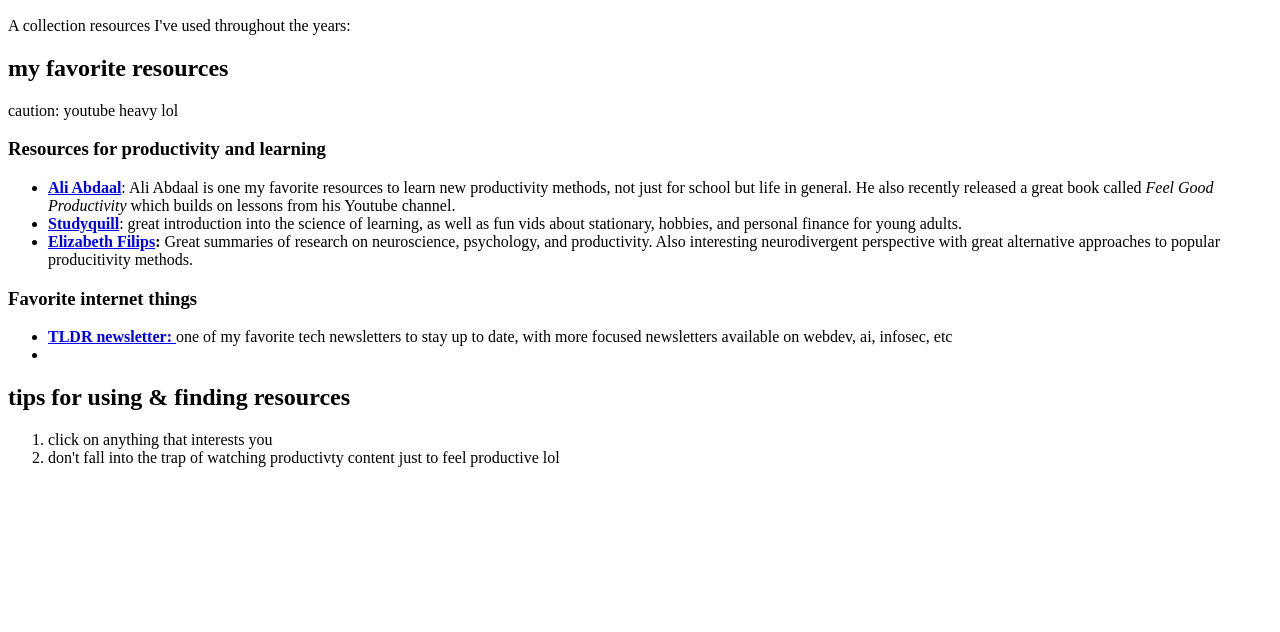
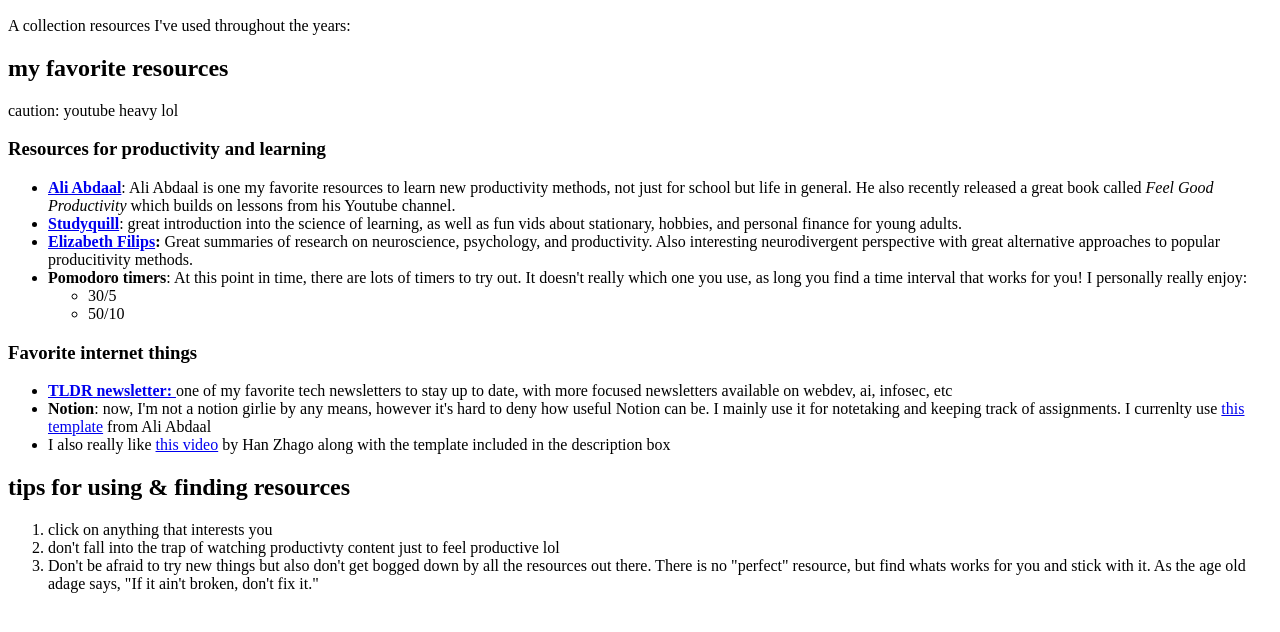
Before and after one commit to warramma/odin2024_recipes, a plain HTML site: page resources.html in a window 1280 px wide. Shown: the part 110-742 px from the top of the page. Drawn offline with Linux system fonts and the light colour scheme.

Commit message:
Add more resources

```diff
--- a/resources.html
+++ b/resources.html
@@ -18,18 +18,25 @@
         <li><strong><a noreferrer noopener target="_blank" href="https://www.youtube.com/@aliabdaal">Ali Abdaal</a></strong>: Ali Abdaal is one my favorite resources to learn new productivity methods, not just for school but life in general. He also recently released a great book called <em>Feel Good Productivity</em> which builds on lessons from his Youtube channel.</li>
         <li><strong><a noreferrer noopener target="_blank" href="https://www.youtube.com/c/studyquill">Studyquill</a></strong>: great introduction into the science of learning, as well as fun vids about stationary, hobbies, and personal finance for young adults.</li>
         <li><strong><a noreferrer noopener target="_blank" href="https://www.youtube.com/@elizabethfilips">Elizabeth Filips</a>: </strong>Great summaries of research on neuroscience, psychology, and productivity. Also interesting neurodivergent perspective with great alternative approaches to popular producitivity methods.</li>
+        <li><strong>Pomodoro timers</strong>: At this point in time, there are lots of timers to try out. It doesn't really which one you use, as long you find a time interval that works for you! I personally really enjoy: </li>
+        <ul>
+            <li>30/5</li>
+            <li>50/10</li>
+        </ul>
     </ul>
 
     <h3>Favorite internet things</h3>
     <ul>
         <li><strong><a noreferrer noopener target="_blank" href="https://tldr.tech/">TLDR newsletter: </a></strong> one of my favorite tech newsletters to stay up to date, with more focused newsletters available on webdev, ai, infosec, etc</li>
-        <li></li>
+        <li><strong>Notion</strong>: now, I'm not a notion girlie by any means, however it's hard to deny how useful Notion can be. I mainly use it for notetaking and keeping track of assignments. I currenlty use <a noreferrer noopener target="_blank" href="https://play.aliabdaal.com/studying-bundle">this template</a> from Ali Abdaal</li>
+        <li>I also really like <a target="_blank" noreffer noopener href="https://www.youtube.com/watch?v=_DIrdATUcYI&t=513s">this video</a> by Han Zhago along with the template included in the description box</li>
     </ul>
 
     <h2>tips for using & finding resources</h2>
     <ol>
         <li>click on anything that interests you</li>
         <li>don't fall into the trap of watching productivty content just to feel productive lol</li>
+        <li>Don't be afraid to try new things but also don't get bogged down by all the resources out there. There is no "perfect" resource, but find whats works for you and stick with it. As the age old adage says, "If it ain't broken, don't fix it."</li>
     </ol>
 
 </body>
```
